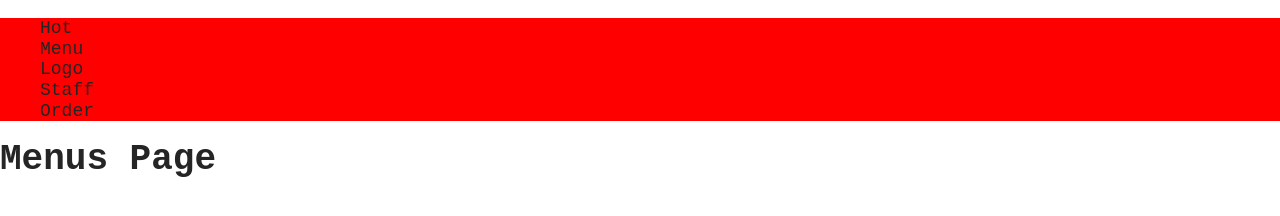
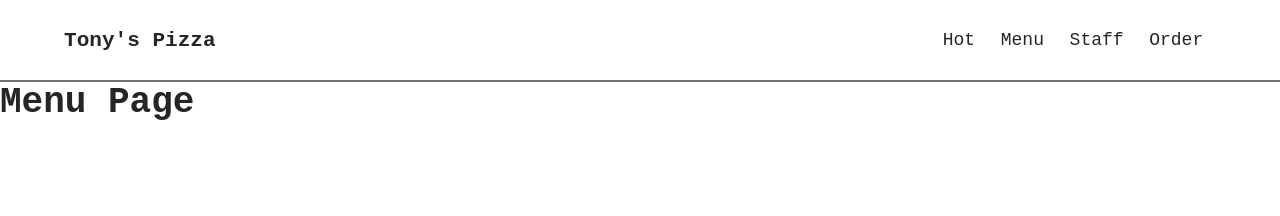
Before and after one commit to charley81/tonys-pizza, a Gatsby site: page /menu in a window 1280 px wide. Built offline with nearby package versions, Linux system fonts and the light colour scheme; Gatsby itself is replaced by a stand-in of ours; a web font is replaced by a local one.

Commit message:
main nav functionality

```diff
--- a/src/components/Header.js
+++ b/src/components/Header.js
@@ -1,31 +1,112 @@
-import React from 'react'
+import React, { useState } from 'react'
+import NavLinks from './NavLinks'
+import styled from '@emotion/styled'
 import { Link } from 'gatsby'
-import styled from '@emotion/styled'
+import Logo from './Logo'
 
-const NavStyles = styled('nav')`
-  background: red;
+const Navigation = styled('nav')`
+  height: 10vh;
+  display: flex;
+  justify-content: space-between;
+  align-items: center;
+  position: relative;
+  border-bottom: 2px solid var(--medColor);
+  margin: 0 auto;
+  padding: 0 5vw;
+  z-index: 2;
+  align-self: center;
+  background: var(--lightColor);
+
+  @media (max-width: 768px) {
+    position: sticky;
+    height: 8vh;
+    top: 0;
+    left: 0;
+    right: 0;
+    bottom: 0;
+  }
+`
+const Toggle = styled('div')`
+  display: none;
+  height: 100%;
+  cursor: pointer;
+  padding: 0 10vw;
+
+  @media (max-width: 768px) {
+    display: flex;
+  }
+`
+const Navbox = styled('div')`
+  display: flex;
+  height: 100%;
+  justify-content: flex-end;
+  align-items: center;
+  background: var(--lightColor);
+
+  @media (max-width: 768px) {
+    flex-direction: column;
+    position: fixed;
+    width: 100%;
+    justify-content: flex-start;
+    padding-top: 10vh;
+    transition: var(--transition);
+    top: 8vh;
+    left: ${props => (props.open ? '-100%' : '0')};
+  }
+`
+const Hamburger = styled('div')`
+  background: var(--darkColor);
+  width: 30px;
+  height: 3px;
+  transition: var(--transition);
+  align-self: center;
+  position: relative;
+  transform: ${props => (props.open ? 'rotate(-45deg)' : 'inherit')};
+
+  ::before,
+  ::after {
+    width: 30px;
+    height: 3px;
+    background-color: var(--darkColor);
+    content: '';
+    position: absolute;
+    transition: var(--transition);
+  }
+
+  ::before {
+    transform: ${props =>
+      props.open ? 'rotate(-90deg) translate(-10px, 0px)' : 'rotate(0deg)'};
+    top: -10px;
+  }
+
+  ::after {
+    opacity: ${props => (props.open ? '0' : '1')};
+    transform: ${props => (props.open ? 'rotate(90deg)' : 'rotate(0deg)')};
+    top: 10px;
+  }
 `
 
 export default function Header() {
+  const [navbarOpen, setNavbarOpen] = useState(false)
+
   return (
-    <NavStyles>
-      <ul>
-        <li>
-          <Link to="/">Hot</Link>
-        </li>
-        <li>
-          <Link to="/menu">Menu</Link>
-        </li>
-        <li>
-          <Link to="/">Logo</Link>
-        </li>
-        <li>
-          <Link to="/staff">Staff</Link>
-        </li>
-        <li>
-          <Link to="/order">Order</Link>
-        </li>
-      </ul>
-    </NavStyles>
+    <Navigation>
+      <Logo />
+      <Toggle
+        navbarOpen={navbarOpen}
+        onClick={() => setNavbarOpen(!navbarOpen)}
+      >
+        {navbarOpen ? <Hamburger open /> : <Hamburger />}
+      </Toggle>
+      {navbarOpen ? (
+        <Navbox>
+          <NavLinks />
+        </Navbox>
+      ) : (
+        <Navbox open>
+          <NavLinks />
+        </Navbox>
+      )}
+    </Navigation>
   )
 }
--- /dev/null
+++ b/src/components/Logo.js
@@ -0,0 +1,11 @@
+import React from 'react'
+import { Link } from 'gatsby'
+import { css } from 'gatsby'
+
+export default function Logo() {
+  return (
+    <h3>
+      <Link>Tony's Pizza</Link>
+    </h3>
+  )
+}
--- /dev/null
+++ b/src/components/NavLinks.js
@@ -0,0 +1,48 @@
+import React from 'react'
+import { Link } from 'gatsby'
+import styled from '@emotion/styled'
+
+const NavItem = styled(Link)`
+  display: inline-block;
+  white-space: nowrap;
+  margin: 0 1vw;
+  transition: var(--transition);
+  position: relative;
+
+  :after {
+    position: absolute;
+    bottom: 0;
+    left: 0;
+    right: 0;
+    width: 0%;
+    content: '.';
+    color: transparent;
+    background: var(--primaryColor);
+    height: 1px;
+    transition: var(--transition);
+  }
+
+  :hover {
+    color: var(--primaryColor);
+    ::after {
+      width: 100%;
+    }
+  }
+
+  @media (max-width: 768px) {
+    padding: 20px 0;
+    font-size: 1.5rem;
+    z-index: 6;
+  }
+`
+
+export default function NavLinks() {
+  return (
+    <>
+      <NavItem to="/">Hot</NavItem>
+      <NavItem to="/menu">Menu</NavItem>
+      <NavItem to="/staff">Staff</NavItem>
+      <NavItem to="/order">Order</NavItem>
+    </>
+  )
+}
--- a/src/pages/menu.js
+++ b/src/pages/menu.js
@@ -4,7 +4,7 @@ import Layout from '../components/Layout'
 export default function menu() {
   return (
     <Layout>
-      <h1>Menus Page</h1>
+      <h1>Menu Page</h1>
     </Layout>
   )
 }
```
